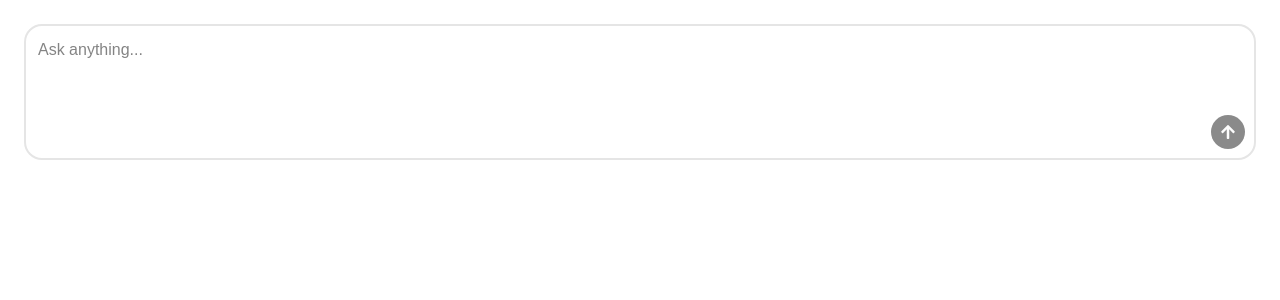
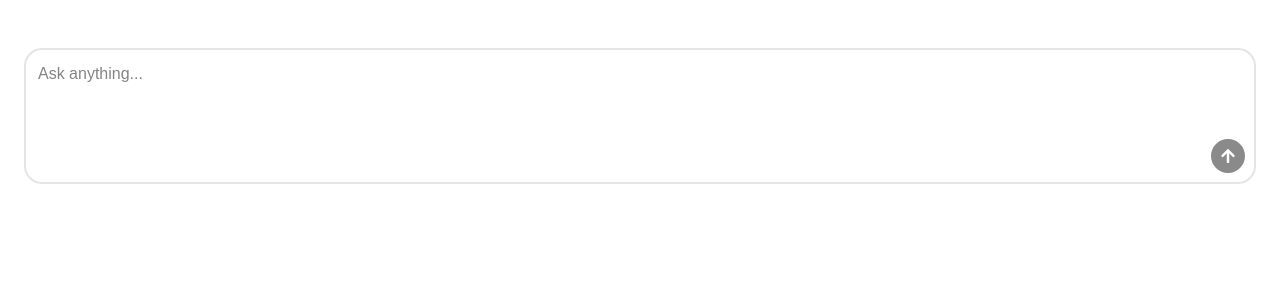
Before and after one commit to okshanaby/mosh-ai-chat-app, a React (Vite) app in the folder packages/client/: page / in a window 1280 px wide. Shown: the top 300 px of the page. Built offline with nearby package versions, Linux system fonts and the light colour scheme.

Commit message:
17-4.4--Rendering-the-Messages

```diff
--- a/packages/client/src/components/ChatBot.tsx
+++ b/packages/client/src/components/ChatBot.tsx
@@ -2,25 +2,33 @@ import { Button } from './ui/button';
 import { FaArrowUp } from 'react-icons/fa';
 import { useForm } from 'react-hook-form';
 import axios from 'axios';
-import { useRef } from 'react';
+import { useRef, useState } from 'react';
 
 type ChatForm = {
   prompt: string;
 };
 
+type ChatResponse = {
+  message: string;
+};
+
 function ChatBot() {
   const conversationId = useRef(crypto.randomUUID());
+  const [messages, setMessages] = useState<string[]>([]);
+
   const { register, reset, handleSubmit, formState } = useForm<ChatForm>();
 
   const submitHandler = async ({ prompt }: ChatForm) => {
+    setMessages((prev) => [...prev, prompt]);
+
     reset();
 
-    const { data } = await axios.post('/api/v1/chat', {
+    const { data } = await axios.post<ChatResponse>('/api/v1/chat', {
       prompt,
       conversationId: conversationId.current,
     });
 
-    console.log(data);
+    setMessages((prev) => [...prev, data.message]);
   };
 
   const enterKeyHandler = (e: React.KeyboardEvent<HTMLTextAreaElement>) => {
@@ -31,7 +39,11 @@ function ChatBot() {
   };
 
   return (
-    <form onSubmit={handleSubmit(submitHandler)} className="relative border-2 p-3 rounded-2xl h-34">
+    <div className='space-y-2'>
+        <div className="p-2">
+            {messages.map((message, index)=> <p key={index}>{message}</p>)}
+        </div>
+        <form onSubmit={handleSubmit(submitHandler)} className="relative border-2 focus-within:border-gray-600 p-3 rounded-2xl h-34">
           <textarea
             {...register('prompt', {
               required: true,
@@ -50,6 +62,7 @@ function ChatBot() {
             <FaArrowUp />
           </Button>
         </form>
+    </div>
   );
 }
 
```
Lines whose indentation alone changed are shown as unchanged.
